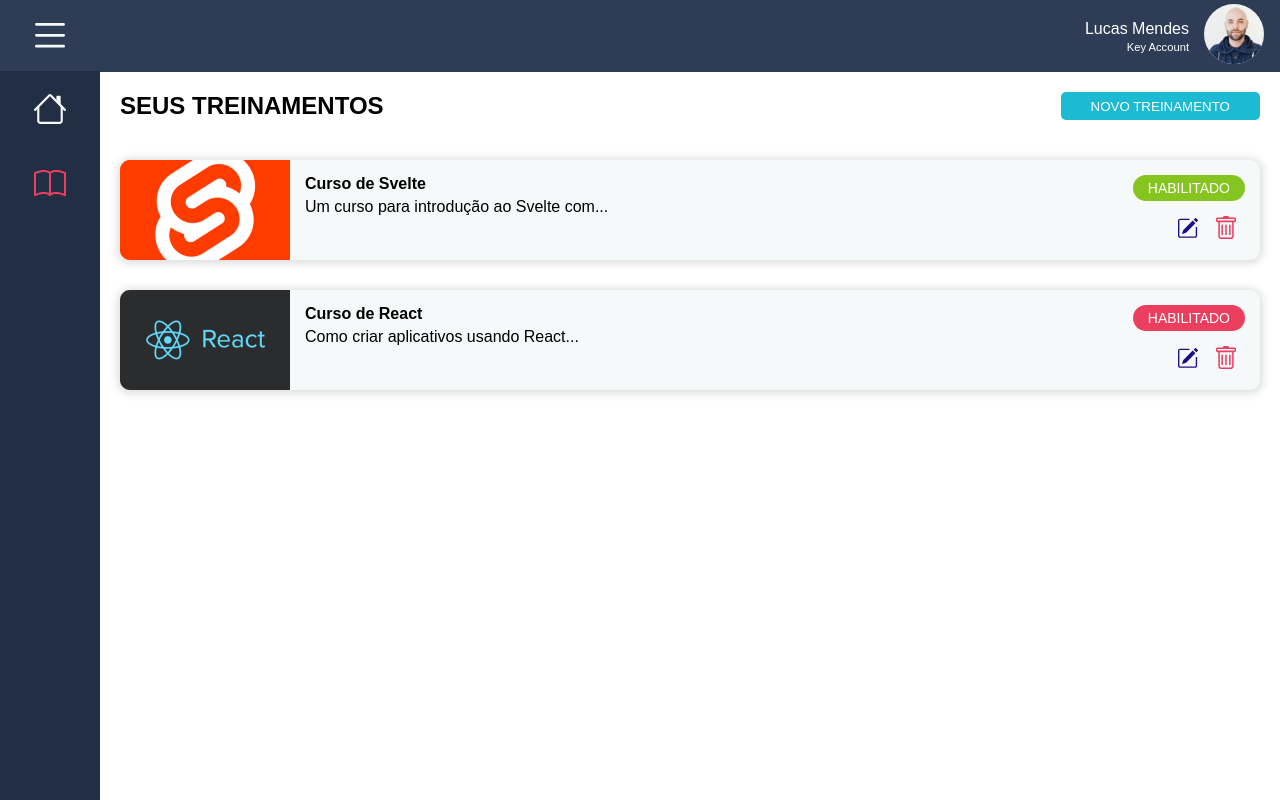
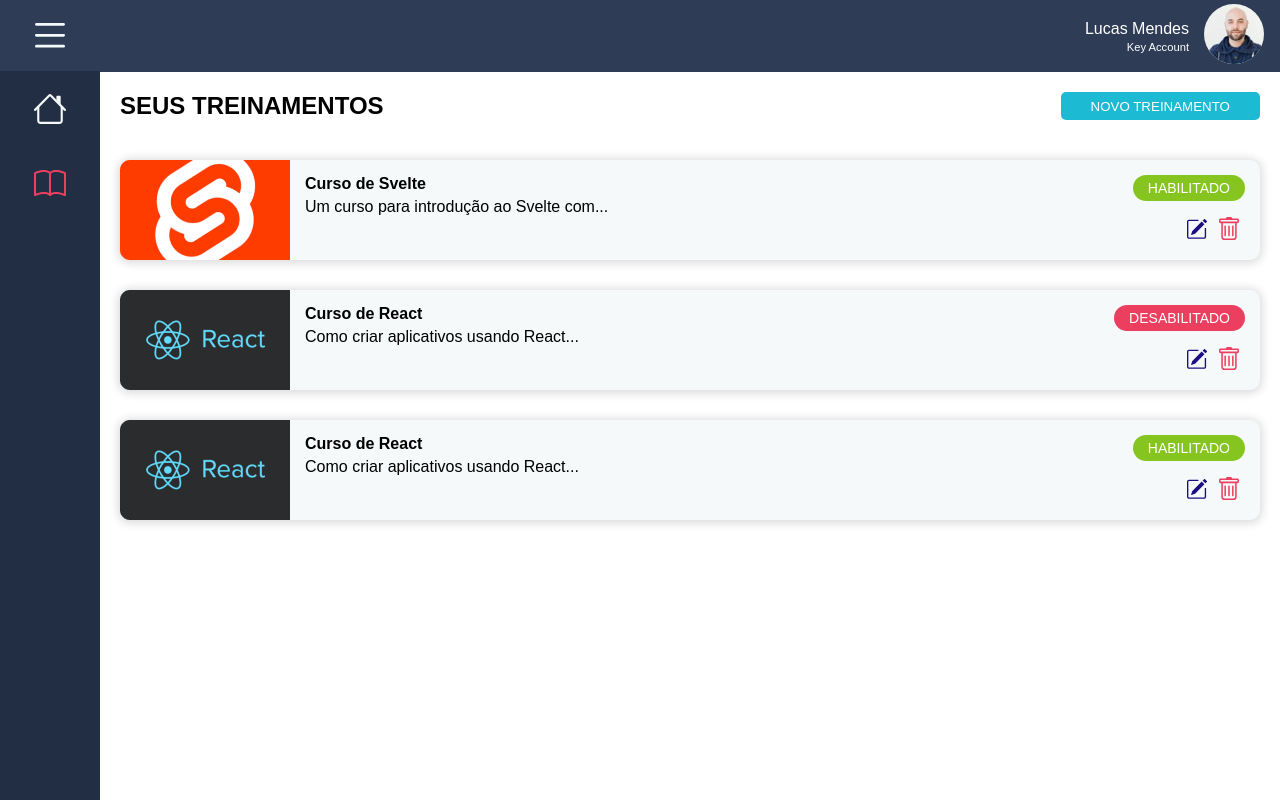
Before and after one commit to GuilhermeShinti/yungas-frontend, a React (Create React App) app: page /treinamentos in a window 1280 px wide. Built offline with nearby package versions, Linux system fonts and the light colour scheme.

Commit message:
implements Courses modal

```diff
--- a/src/components/Form/Input/index.tsx
+++ b/src/components/Form/Input/index.tsx
@@ -1,16 +1,21 @@
+import { ChangeEventHandler } from "react";
 import { Container } from "./styles";
 
 interface InputProps {
     id: string,
     type: string,
     label: string,
+    value?: string | number,
+    defaultValue?: string | number,
+    hidden?: boolean,
+    onChange?: ChangeEventHandler<HTMLInputElement>
 }
 
-export function Input({ id, type, label }: InputProps) {
+export function Input({ id, type, label, value, defaultValue, onChange, hidden = false }: InputProps) {
     return (
         <Container>
-            <label htmlFor={id}>{label}</label>
-            <input type={type} id={id}></input>
+            { hidden ? null: <label htmlFor={id}>{label}</label>}
+            <input type={type} id={id} hidden={hidden} value={value} defaultValue={defaultValue} onChange={onChange}></input>
         </Container>
     )
 }
--- a/src/components/Form/Textarea/index.tsx
+++ b/src/components/Form/Textarea/index.tsx
@@ -1,15 +1,18 @@
+import { ChangeEventHandler } from "react";
 import { Container } from "./styles";
 
 interface TextAreaProps {
     id: string,
     label: string,
+    value: string,
+    onChange?: ChangeEventHandler<HTMLTextAreaElement>
 }
 
-export function TextArea({ id, label }: TextAreaProps) {
+export function TextArea({ id, label, value, onChange }: TextAreaProps) {
     return (
         <Container>
             <label htmlFor={id}>{label}</label>
-            <textarea id={id}></textarea>
+            <textarea id={id} value={value} onChange={onChange}></textarea>
         </Container>
     )
 }
--- a/src/components/Modal/styles.ts
+++ b/src/components/Modal/styles.ts
@@ -45,8 +45,6 @@ export const Header = styled.div`
         }
     }
 
-
-
     .title {
         font-weight: 600;
         font-size: 600;
@@ -54,5 +52,13 @@ export const Header = styled.div`
 `;
 
 export const Content = styled.div`
+    input, textarea {
+        margin-bottom: 10px;
+    }
+`;
 
+export const Footer = styled.div`
+    position: sticky;
+    top: 100vh;
+    justify-content: space-between;
 `;
--- a/src/pages/Courses/index.tsx
+++ b/src/pages/Courses/index.tsx
@@ -1,63 +1,137 @@
 import { Container } from "./styles";
-import course1 from "../../assets/course1.png";
-import course2 from "../../assets/course2.png";
-import editIcon from "../../assets/icon-edit.svg";
-import deleteIcon from "../../assets/icon-delete.svg";
 import { Modal } from "../../components/Modal";
-import { useState } from "react";
+import { useEffect, useState } from "react";
 import { Input } from "../../components/Form/Input";
 import { TextArea } from "../../components/Form/Textarea";
 
+interface Course {
+    id: number;
+    name: string;
+    description: string;
+    duration: number;
+    image: string;
+    start: string;
+    end: string;
+    status: string;
+}
+
 export function Courses() {
     const [showModal, setShowModal] = useState(false);
+    const [courses, setCourses] = useState<Course[]>([]);
+    const [isEdit, setEdit] = useState<boolean>(false);
+
+    const [id, setId] = useState<number>(0);
+    const [name, setName] = useState<string>("");
+    const [description, setDescription] = useState<string>("");
+    const [duration, setDuration] = useState<number>();
+    const [startCourse, setStartCorse] = useState<string>("");
+    const [endCourse, setEndCourse] = useState<string>("");
+
+    useEffect(() => {
+        const coursesData: Course[] = [
+            {
+                id: 1,
+                name: "Curso de Svelte",
+                description: "Um curso para introdução ao Svelte com...",
+                duration: 10,
+                image: "images/course1.png",
+                start: "22:10",
+                end: "22:10",
+                status: "HABILITADO"
+            },
+            {
+                id: 2,
+                name: "Curso de React",
+                description: "Como criar aplicativos usando React...",
+                duration: 20,
+                image: "images/course2.png",
+                start: "22:10",
+                end: "22:10",
+                status: "DESABILITADO"
+            },
+            {
+                id: 3,
+                name: "Curso de React",
+                description: "Como criar aplicativos usando React...",
+                duration: 30,
+                image: "images/course2.png",
+                start: "22:10",
+                end: "22:10",
+                status: "HABILITADO"
+            }
+        ];
+
+        setCourses(coursesData);
+    }, []);
+
+    useEffect(() => {
+        if (!showModal) {
+            setId(0);
+            setName("");
+            setDescription("");
+            setStartCorse("");
+            setEndCourse("");
+            setDuration(0);
+        }
+    }, [showModal])
+
+    const handleEdit = (course: Course) => {
+        setEdit(true);
+        setShowModal(true);
+        setId(course.id);
+        setName(course.name);
+        setDescription(course.description);
+        setStartCorse(course.start);
+        setEndCourse(course.end);
+        setDuration(course.duration);
+    }
+
+    const handleDelete = (course: Course) => {
+
+    }
+
+    const modalButtons = [
+        // <button className="btn button-red">CriarA</button>,
+        // <button className="btn button-green">Criar</button>
+    ]
 
     return(
         <>
-            <Modal title="Novo Treinamento" showModal={showModal} setShowModal={setShowModal} >
-                <Input type="text" id="course-name" label="Nome"></Input>
-                <TextArea id="course-duration" label="Descrição"></TextArea>
-                <Input type="number" id="course-duration" label="Carga horária"></Input>
-                <Input type="time" id="course-activation" label="Ativação do curso"></Input>
-                <Input type="time" id="course-deactivation" label="Desativação do curso"></Input>
+            <Modal title={`${isEdit ? "Editar" : "Novo"} Treinamento`} showModal={showModal} setShowModal={setShowModal} >
+                <Input type="text" id="course-id" label="Id" hidden={true} value={id} onChange={(e) => setId(e.target.valueAsNumber)}></Input>
+                <Input type="text" id="course-name" label="Nome" value={name} onChange={(e) => setName(e.target.value)}></Input>
+                <TextArea id="course-duration" label="Descrição" value={description}  onChange={(e) => setDescription(e.target.value)}></TextArea>
+                <Input type="number" id="course-duration" label="Carga horária" value={duration} onChange={(e) => setDuration(e.target.valueAsNumber)}></Input>
+                <Input type="time" id="course-activation" label="Ativação do curso" value={startCourse} onChange={(e) => setStartCorse(e.target.value)}></Input>
+                <Input type="time" id="course-deactivation" label="Desativação do curso" value={endCourse} onChange={(e) => setEndCourse(e.target.value)}></Input>
             </Modal>
             <Container>
                 <header>
                     <h2>SEUS TREINAMENTOS</h2>
-                    <button onClick={() => setShowModal(true)}>NOVO TREINAMENTO</button>
+                    <button className="btn" onClick={() => setShowModal(true)}>NOVO TREINAMENTO</button>
                 </header>
                 <ul>
-                    <li className="course">
-                        <img src={course1} alt="course" />
+                    {
+                        courses.map(course => (
+                            <li key={course.id} className="course">
+                                <img src={`${course.image}`} alt="course" />
                                 <div className="course-info">
                                     <div className="course-description">
-                                <strong className="course-name">Curso de Svelte</strong>
-                                <p>Um curso para introdução ao Svelte com...</p>
+                                        <strong className="course-name">{course.name}</strong>
+                                        <p>{course.description}</p>
                                     </div>
                                     <div className="course-status">
-                                <span className="status enabled">HABILITADO</span>
+                                        <span className={`status ${course.status === "HABILITADO" ? "enabled": "disabled"}`}>{course.status}</span>
                                         <div className="action">
-                                    <button><img src={editIcon} alt="edit course" /></button>
-                                    <button><img src={deleteIcon} alt="delete course" /></button>
+                                            <button className="btn btn-icon" onClick={() => handleEdit(course)}><span className="icon-edit"></span></button>
+                                            <button className="btn btn-icon" onClick={() => handleDelete(course)}><span className="icon-delete"></span></button>
                                         </div>
                                     </div>
                                 </div>
                             </li>
-                    <li className="course">
-                        <img src={course2} alt="course" />
-                        <div className="course-info">
-                            <div className="course-description">
-                                <strong className="course-name">Curso de React</strong>
-                                <p>Como criar aplicativos usando React...</p>
-                            </div>
-                            <div className="course-status">
-                                <span className="status disabled">HABILITADO</span>
-                                <div className="action">
-                                    <button><img src={editIcon} alt="edit course" /></button>
-                                    <button><img src={deleteIcon} alt="delete course" /></button>
-                                </div>
-                            </div>
-                        </div>
-                    </li>
+                            )
+                        )
+                    }
                 </ul>
             </Container>
         </>
--- a/src/pages/Courses/styles.ts
+++ b/src/pages/Courses/styles.ts
@@ -1,4 +1,6 @@
 import styled from "styled-components";
+import editIcon from "../../assets/icon-edit.svg";
+import deleteIcon from "../../assets/icon-delete.svg";
 
 
 export const Container = styled.section`
@@ -70,17 +72,25 @@ export const Container = styled.section`
                             justify-content: end;
 
                             button {
-                                display: flex;
+                                /* display: flex;
                                 align-items: center;
                                 background: none;
                                 border: 1px solid transparent;
                                 padding: 4px 8px;
-                                border-radius: 5px;
+                                border-radius: 5px; */
 
                                 transition: border 0.5s;
                                 &:hover {
                                     border: 1px solid #c3c3c3;
                                     /* border-radius: 5px; */
+                                }
+
+                                .icon-delete {
+                                    background: url(${deleteIcon}) no-repeat center;
+                                }
+
+                                .icon-edit {
+                                    background: url(${editIcon}) no-repeat center;
                                 }
                             }
                         }
--- a/src/styles/global.ts
+++ b/src/styles/global.ts
@@ -3,6 +3,8 @@ import { createGlobalStyle } from 'styled-components';
 export const GlobalStyle = createGlobalStyle`
     :root {
         --background: #ffffff;
+        --green: #86C51F;
+        --red: #EC3F5F;
     }
 
     * {
@@ -32,11 +34,29 @@ export const GlobalStyle = createGlobalStyle`
         background: none;
         border: none;
         cursor: pointer;
+        padding: 10px 20px;
+        border: 1px solid transparent;
+        border-radius: 5px;
     }
 
-    .btn > span.icon {
+    .btn-icon {
+        padding: 0px;
+    }
+
+    .btn-icon > span {
+        background-position: center;
         display: block;
         height: 30px;
         width: 30px;
     }
+
+    .button-green {
+        background: var(--green);
+        color: #fff;
+    }
+
+    .button-red {
+        background: var(--red);
+        color: #fff;
+    }
 `;
```
Also changed, not shown: src/components/Modal/index.tsx (+8 -4 lines), public/images/course1.png (renamed from src/assets/course1.png), public/images/course2.png (renamed from src/assets/course2.png). Lines whose indentation alone changed are shown as unchanged.
